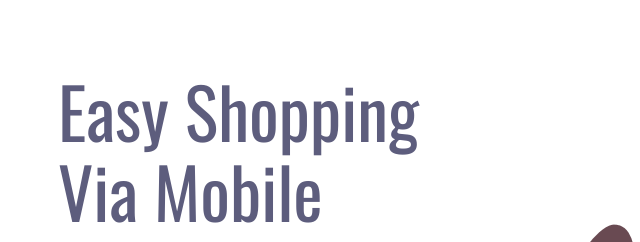
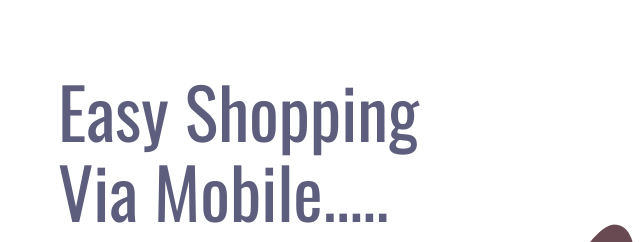
Before and after one commit to marcioduarte92/Primeiro-projeto-responsivo, a plain HTML site: page projeto01/index.html in a window 1280 px wide. Shown: the part 194-436 px from the top of the page, 78-718 px from the left. Drawn offline with nearby package versions, Linux system fonts and the light colour scheme.

Commit message:
Alteração no titulo da página

```diff
--- a/projeto01/index.html
+++ b/projeto01/index.html
@@ -14,7 +14,7 @@
 <body>
     <main class="wrapper">
         <section class="container-left">
-            <h1>Easy Shopping Via Mobile</h1>
+            <h1>Easy Shopping Via Mobile.....</h1>
             <p>Lorem ipsum dolor sit amet,forever,forever,forever.
             </p>
             <button>Get Started</button>
```
